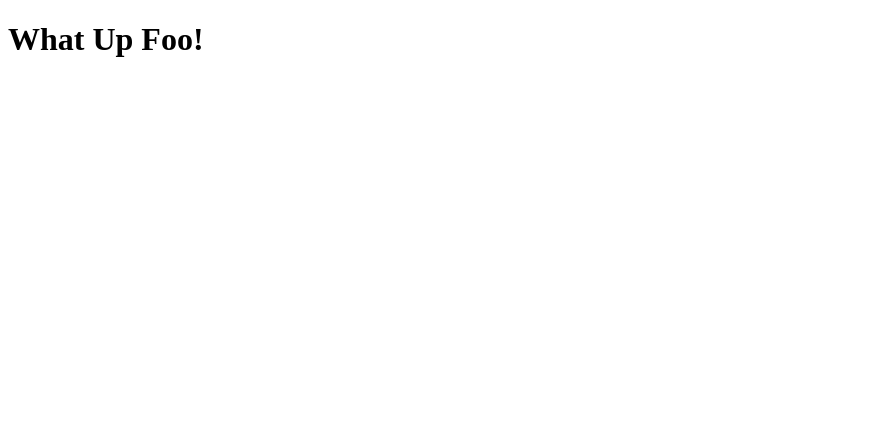
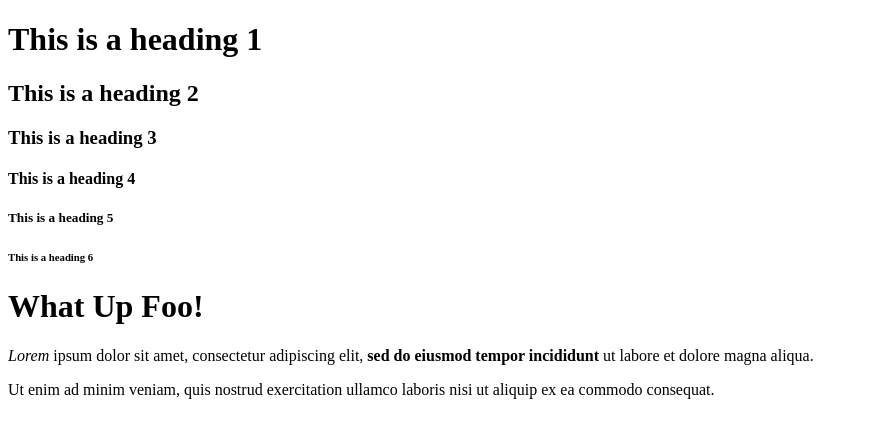
Before and after one commit to Tinmanzeek/Git_Test, a plain HTML site: page html-boilerplate/index.html in a window 1280 px wide. Shown: the whole page, without its empty margins (0-869 px from the left). Drawn offline with Linux system fonts and the light colour scheme.

Commit message:
Page changes

```diff
--- a/html-boilerplate/index.html
+++ b/html-boilerplate/index.html
@@ -2,9 +2,25 @@
 <html lang="en">
     <head>
         <meta charset="UTF-8">
-        <title> A Web Page :)</title>
+        <title>A Web Page :)</title>
     </head>
+        <h1>This is a heading 1</h1>
+        <h2>This is a heading 2</h2>
+        <h3>This is a heading 3</h3>
+        <h4>This is a heading 4</h4>
+        <h5>This is a heading 5</h5>
+        <h6>This is a heading 6</h6>
     <body>
-       <h1>What Up Foo!</h1>
+        <!--This is the body secion-->
+        <h1>What Up Foo!</h1>
+        <p><em>Lorem</em> ipsum dolor sit amet,
+            consectetur adipiscing elit,
+        <strong>sed do eiusmod tempor incididunt</strong>
+            ut labore et dolore magna aliqua.</p>
+        <p><!--Theses are paragraphs-->
+            Ut enim ad minim veniam, quis nostrud
+            exercitation ullamco laboris nisi ut
+            aliquip ex ea commodo consequat.</p>
+
     </body>
 </html>
```
